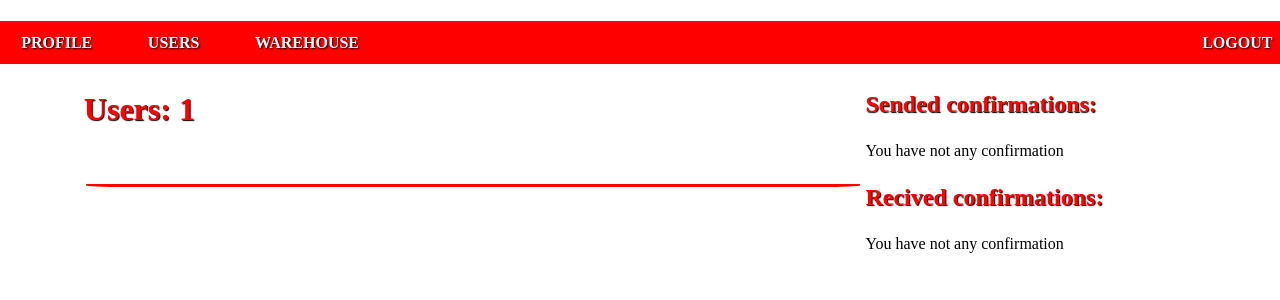
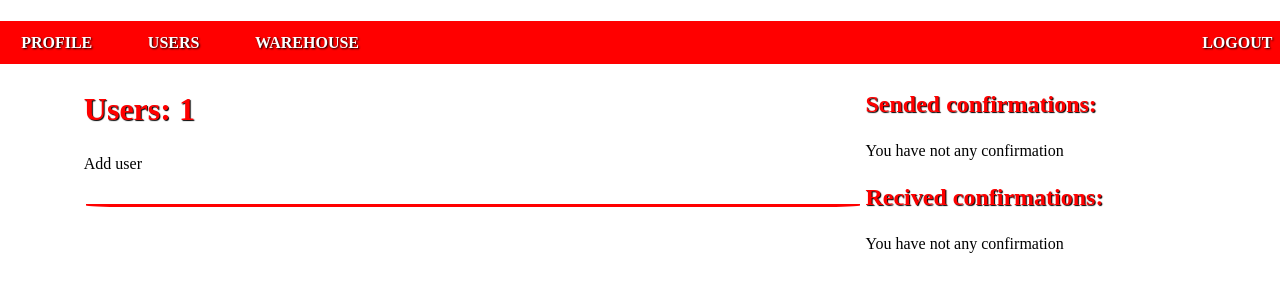
Before and after one commit to wujto/warehouse_manager, a Django app: page /users in a window 1280 px wide. Shown: the part 117-417 px from the top of the page. Run offline with Django 4.2, Linux system fonts and the light colour scheme; a user stored in the database is signed in; data comes from the database, SQL or seed files in the repository; data that the repository does not hold is empty.

Commit message:
add creating new users

```diff
--- a/warehouse_manager/warehouse_manager_browser_app/templates/logged_in/users_list.html
+++ b/warehouse_manager/warehouse_manager_browser_app/templates/logged_in/users_list.html
@@ -3,6 +3,9 @@
 {% block main_content %}
 
 <h2>Users: {{object_list | length}}</h2>
+{% if user.is_admin %}
+    <a class = 'new-item' href ='{% url "new_user" %}'>Add user</a><br>
+{% endif %}
 
 {% if object_list %}
     <ul>
--- a/warehouse_manager/warehouse_manager_browser_app/templates/logged_in/warehouse_list.html
+++ b/warehouse_manager/warehouse_manager_browser_app/templates/logged_in/warehouse_list.html
@@ -14,7 +14,9 @@
                 {{ obj.name}}<br>
                 {{ obj.description}}
             </li></a>
-            <a class='delete-item' href=''>Delete</a>
+            {% if user.is_admin %}
+                <a class='delete-item' href=''>Delete</a>
+            {% endif %}
         {% endfor %}
 
     </ul>
--- a/warehouse_manager/warehouse_manager_browser_app/urls.py
+++ b/warehouse_manager/warehouse_manager_browser_app/urls.py
@@ -1,5 +1,7 @@
 from django.urls import path, include
-from .views import ProfileView, UsersListView, WarehouseListView, ProductDetailsView, TransferFormView, ProductCreateView, CreateNewCategoryView
+from .views import ProfileView, UsersListView, WarehouseListView, ProductDetailsView, TransferFormView, ProductCreateView
+from .views import CreateNewCategoryView, CreateCustomeUser
+
 from .views import confirm_transfer, reject_transfer
 
 urlpatterns = [
@@ -12,5 +14,6 @@
     path('users', UsersListView.as_view(), name = 'users'),
     path('warehouse', WarehouseListView.as_view(), name = 'warehouse'),
     path('warehouse/add-product', ProductCreateView.as_view(), name = 'add_product'),
-    path('warehouse/add-product/new-category', CreateNewCategoryView.as_view(),name='new_category' )
+    path('warehouse/add-product/new-category', CreateNewCategoryView.as_view(),name='new_category'),
+    path('users/new', CreateCustomeUser.as_view(), name = 'new_user')
 ]
--- a/warehouse_manager/warehouse_manager_browser_app/views.py
+++ b/warehouse_manager/warehouse_manager_browser_app/views.py
@@ -80,4 +80,10 @@
     model = CategoryModel
     fields = '__all__'
     success_url = '/warehouse/add-product'
-    template_name = 'admin/new_category.html'
+    template_name = 'admin/base_form.html'
+
+class CreateCustomeUser(LoginRequiredMixin, CreateView):
+    model = CustomUserModel
+    fields = '__all__'
+    success_url = '/users'
+    template_name = 'admin/base_form.html'
```
Also changed, not shown: warehouse_manager/warehouse_manager_browser_app/templates/admin/new_category.html (deleted, +0 -7 lines).
